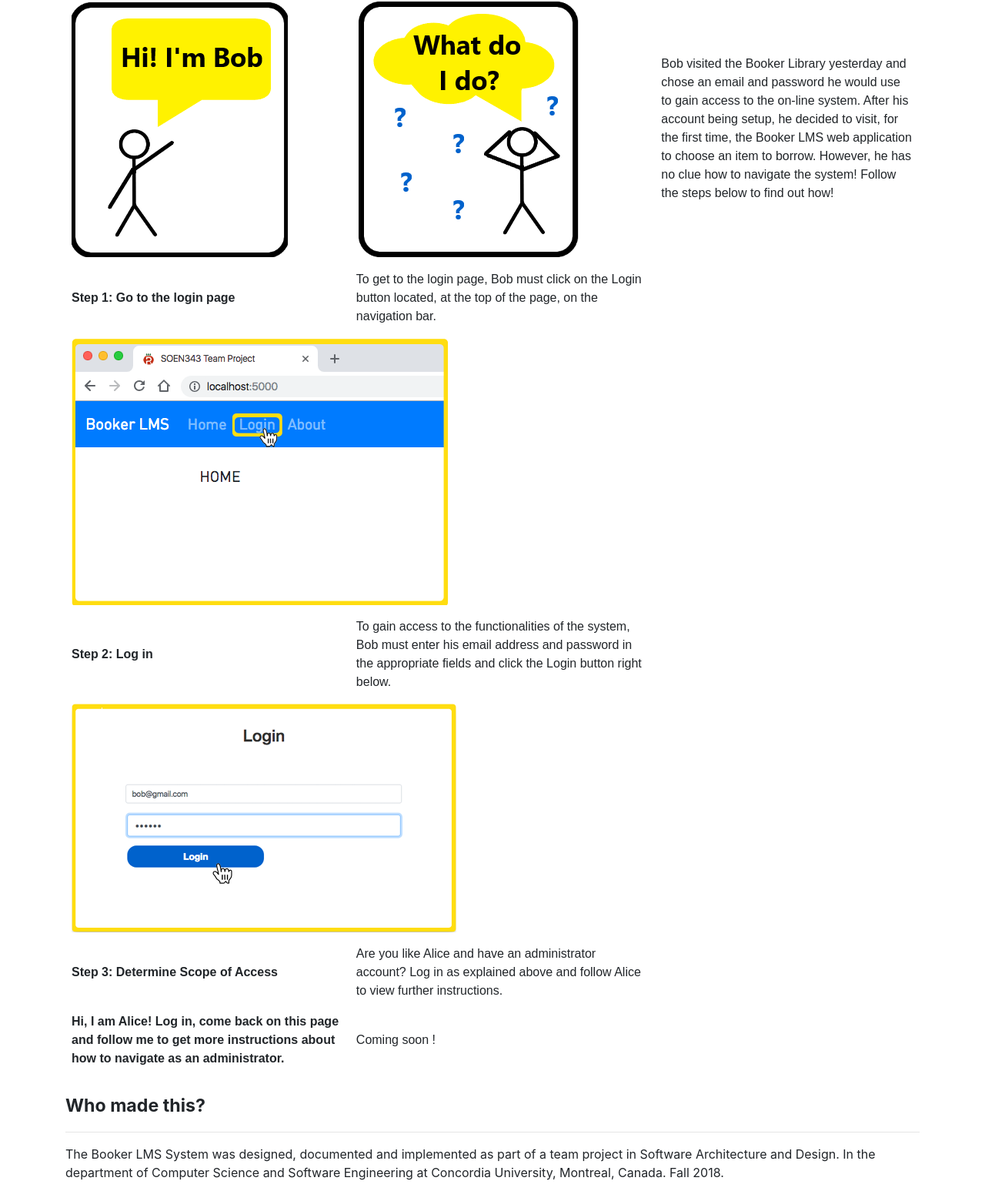
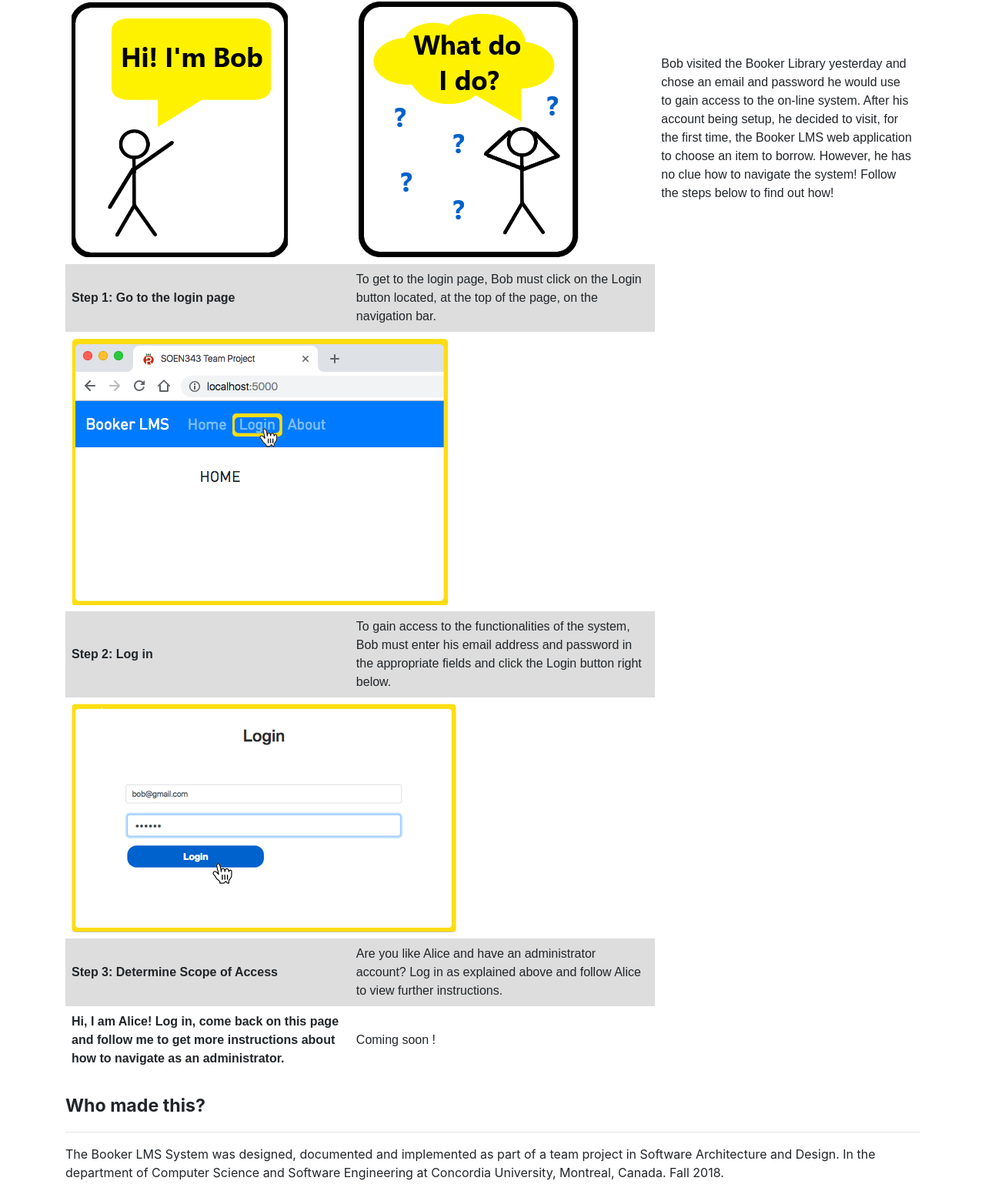
Before and after one commit to lucastle6969/soen343, a Flask app: page /about in a window 1280 px wide. Shown: the part 917-2464 px from the top of the page at 77% size. Run offline with Flask 2, Linux system fonts and the light colour scheme; some libraries are stand-ins or nearby versions.

Commit message:
replaced nthchild table rule in css that went missing

```diff
--- a/static/presentation/css/soen343style.css
+++ b/static/presentation/css/soen343style.css
@@ -113,6 +113,10 @@ td, th {
     padding: 8px;
 }
 
+tr:nth-child(even) {
+    background-color: #dddddd;
+}
+
 .uow-added {
     background-color: green;
 }
@@ -208,6 +212,10 @@ td, th {
     border-right: 0;
 }
 
+.borderless tr:nth-child(even) {
+    background-color: #dddddd;
+}
+
 .alice {
     text-align: center;
     vertical-align: middle;
```
